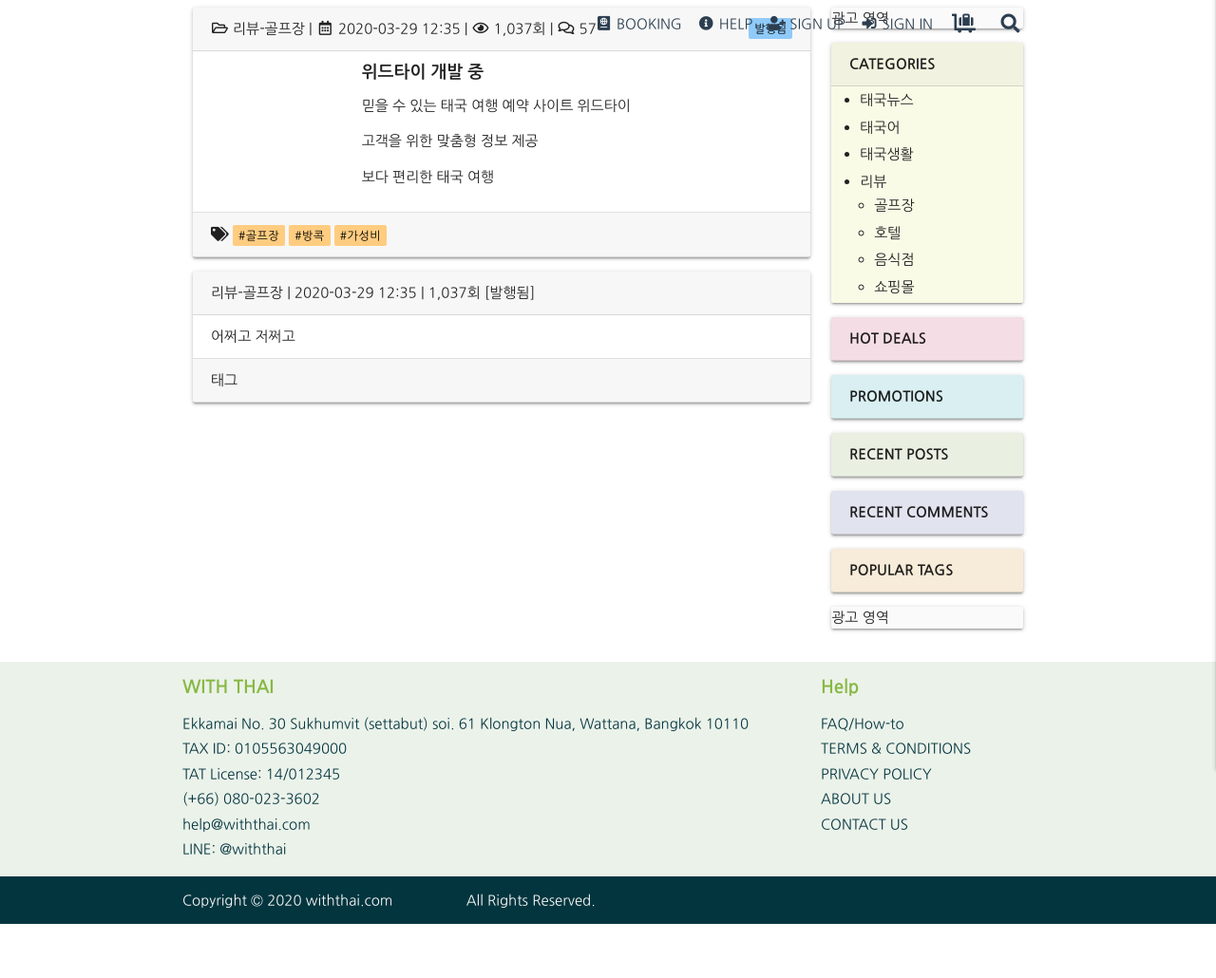
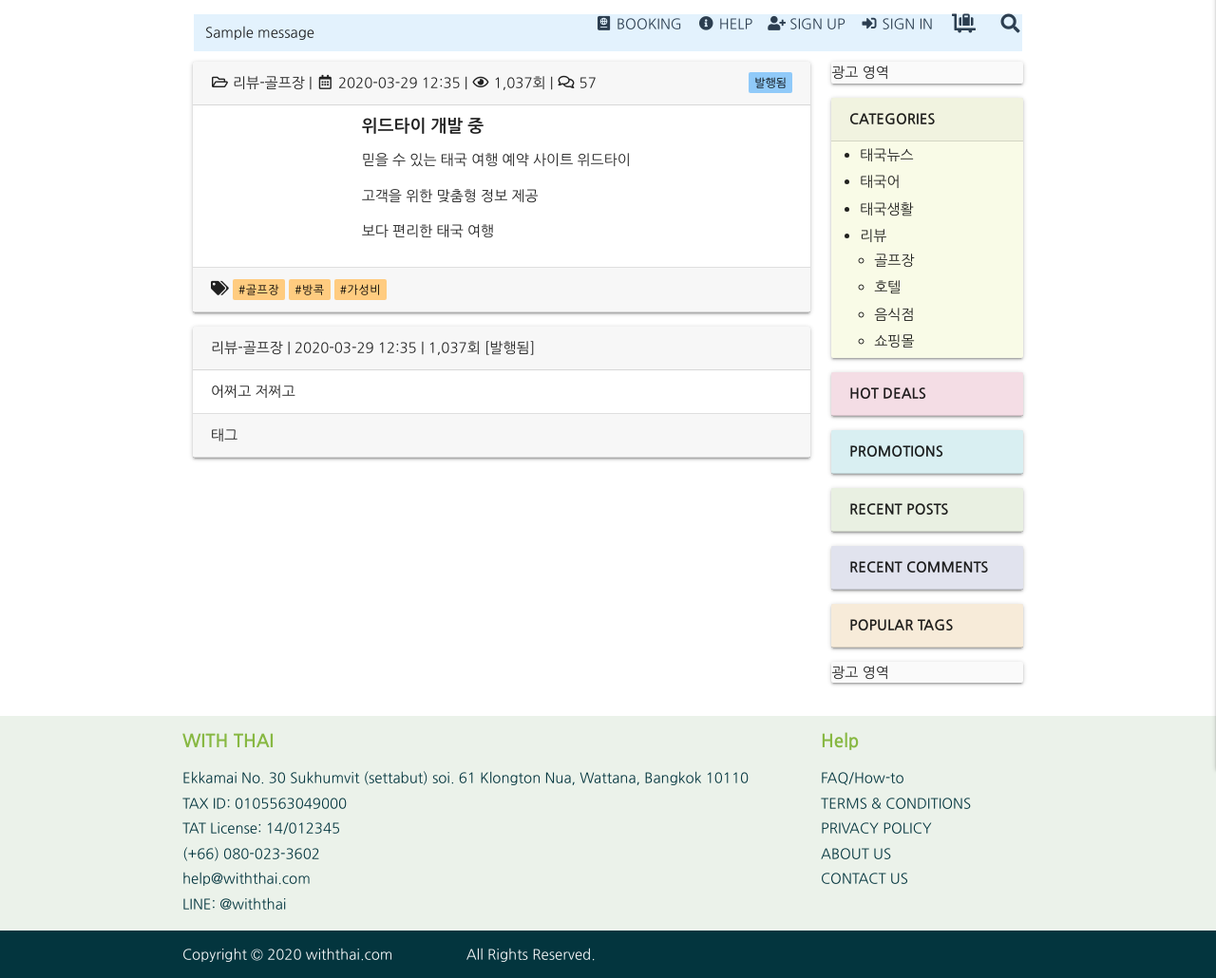
Before and after one commit to pincoin/withthai-old, a Django app: page / in a window 1280 px wide. Shown: the part 50-1080 px from the top of the page at 95% size. Before the commit the page ends 1023 px from the top, so only its background shows below. Run offline with Django 3.2, Linux system fonts and the light colour scheme; tables that the repository leaves empty hold one stand-in row (values such as "Sample post"); one stand-in notice (Sample message) is shown; parts of the project's set-up code (start-up, migrations or seed data) failed here and were passed over; some libraries are stand-ins or nearby versions.

Commit message:
- messages

```diff
--- a/conf/static/conf/css/main.css
+++ b/conf/static/conf/css/main.css
@@ -242,6 +242,32 @@
     white-space: nowrap;
 }
 
+.messages {
+    margin: 15px 12px 0 12px;
+}
+
+.messages > li {
+    padding: 8px 8px 8px 12px;
+    margin: 4px 0;
+}
+
+.messages .success {
+    background-color: #e3f2fd;
+}
+
+.messages .warning {
+    background-color: #ffecb3;
+}
+
+.messages .info {
+    background-color: #f9fbe7;
+}
+
+.messages .error {
+    color: #ffffff;
+    background-color: #ff8a80;
+}
+
 /* Allauth */
 .allauth-heading {
     color: #e88f2e;
--- a/conf/templates/conf/base.html
+++ b/conf/templates/conf/base.html
@@ -247,6 +247,18 @@
         </li>
     </ul>
 </header>
+{% if messages %}
+    <div class="container">
+    <ul class="messages">
+        {% for message in messages %}
+            <li{% if message.tags %} class="{{ message.tags }}"{% endif %}>
+                {% if message.level == DEFAULT_MESSAGE_LEVELS.ERROR %}Important: {% endif %}
+                {{ message }}
+            </li>
+        {% endfor %}
+    </ul>
+    </div>
+{% endif %}
 {% block main %}
 {% endblock %}
 <footer class="page-footer">
```
